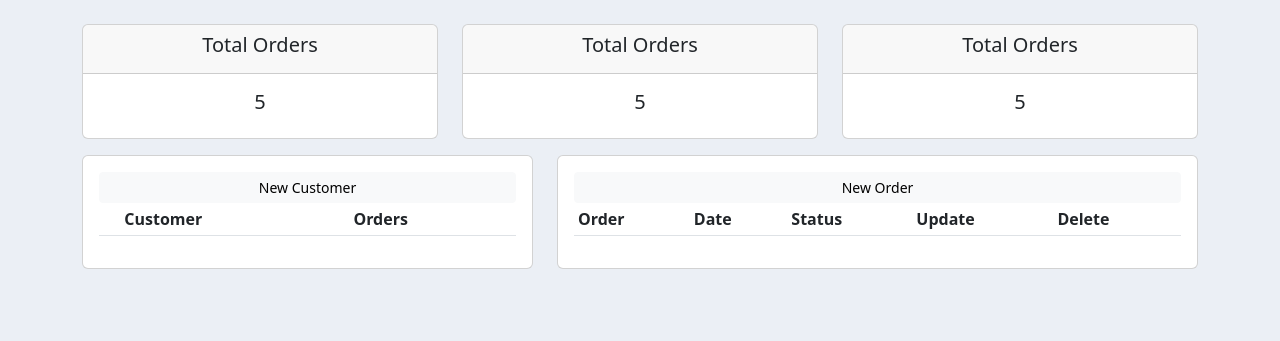
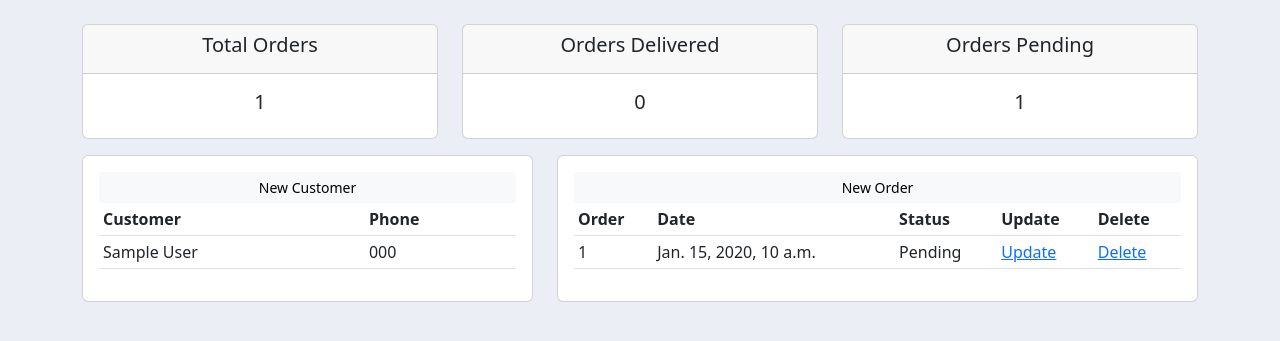
Before and after one commit to JPCLima/CustomerXpress, a Django app: page / in a window 1280 px wide. Shown: the part 56-397 px from the top of the page. Run offline with Django 4.2, Linux system fonts and the light colour scheme; tables that the repository leaves empty hold one stand-in row (values such as "Sample post"); lists and menus that the app fills with data are empty.

Commit message:
Add styles

```diff
--- a/accounts/models.py
+++ b/accounts/models.py
@@ -5,6 +5,7 @@ class Customer(models.Model):
     name = models.CharField(max_length=200, null=True)
     phone = models.CharField(max_length=200, null=True)
     email = models.CharField(max_length=200, null=True)
+    address = models.CharField(max_length=200, null=True)
     date_created = models.DateTimeField(auto_now_add=True, null=True)
 
     def __str__(self):
--- a/accounts/templates/accounts/customer.html
+++ b/accounts/templates/accounts/customer.html
@@ -9,8 +9,10 @@
                 <h5 class="card-title">Customer information</h5>
             </div>
             <div class="card-body">
-                <p>Email:</p>
-                <p>Phone:</p>
+                <p><strong>Name: </strong>{{customer.name}}</p>
+                <p><strong>Email: </strong> {{customer.email}}</p>
+                <p><strong>Phone: </strong>{{customer.phone}}</p>
+                <p><strong>Address: </strong>{{customer.address}}</p>
                 <a href="#" class="btn btn-outline-primary btn-sm ">Update</a>
                 <a href="#" class="btn btn-outline-danger btn-sm ">Delete</a>
             </div>
--- a/accounts/templates/accounts/dashboard.html
+++ b/accounts/templates/accounts/dashboard.html
@@ -12,7 +12,7 @@
                     <h5 class="card-title">Total Orders</h5>
                 </div>
                 <div class="card-body">
-                    <h5 class="card-title">5</h5>
+                    <h5 class="card-title">{{orders_total}}</h5>
                 </div>
             </div>
         </div>
@@ -22,10 +22,10 @@
         <div class="col-md">
             <div class="card text-center mb-3">
                 <div class="card-header">
-                    <h5 class="card-title">Total Orders</h5>
+                    <h5 class="card-title">Orders Delivered</h5>
                 </div>
                 <div class="card-body">
-                    <h5 class="card-title">5</h5>
+                    <h5 class="card-title">{{orders_delivered}}</h5>
                 </div>
             </div>
         </div>
@@ -35,10 +35,10 @@
         <div class="col-md">
             <div class="card text-center mb-3">
                 <div class="card-header">
-                    <h5 class="card-title">Total Orders</h5>
+                    <h5 class="card-title">Orders Pending</h5>
                 </div>
                 <div class="card-body">
-                    <h5 class="card-title">5</h5>
+                    <h5 class="card-title">{{orders_pending}}</h5>
                 </div>
             </div>
         </div>
@@ -56,10 +56,17 @@
             <table class="table table-sm">
                 <a href="" class="btn btn-sm btn-light btn-block">New Customer</a>
                 <tr>
-                    <th></th>
                     <th>Customer</th>
-                    <th>Orders</th>
+                    <th>Phone</th>
                 </tr>
+
+                {% for i in customers  %}
+                <tr>
+                    <td>{{i.name}}</td>
+                    <td>{{i.phone}}</td>
+                </tr>
+                {% endfor %}
+
             </table>
         </div>
     </div>
@@ -77,6 +84,17 @@
                     <th>Update</th>
                     <th>Delete</th>
                 </tr>
+
+                {% for i in orders  %}
+                <tr>
+                    <td>{{i.id}}</td>
+                    <td>{{i.date_created}}</td>
+                    <td>{{i.status}}</td>
+                    <td><a href="#">Update</a></td>
+                    <td><a href="#">Delete</a></td>
+                </tr>
+                {% endfor %}
+
             </table>
         </div>
     </div>
--- a/accounts/urls.py
+++ b/accounts/urls.py
@@ -5,5 +5,5 @@ from .views import customers, home, products
 urlpatterns = [
     path('', home, name='home'),
     path('products/', products, name='products'),
-    path('customers/', customers, name='customers'),
+    path('customers/<str:pk>', customers, name='customers'),
 ]
--- a/accounts/views.py
+++ b/accounts/views.py
@@ -4,7 +4,20 @@ from .models import *
 
 
 def home(request):
-    return render(request, 'accounts/dashboard.html')
+    orders = Order.objects.all()
+    customers = Customer.objects.all()
+
+    orders_total = orders.count()
+    orders_delivered = orders.filter(status='Delivered').count()
+    orders_pending = orders.filter(status='Pending').count()
+    context = {
+        'orders': orders,
+        'customers': customers,
+        'orders_total': orders_total,
+        'orders_delivered': orders_delivered,
+        'orders_pending': orders_pending,
+    }
+    return render(request, 'accounts/dashboard.html', context=context)
 
 def products(request):
     products = Product.objects.all()
@@ -13,5 +26,9 @@ def products(request):
     }
     return render(request, 'accounts/products.html', context)
 
-def customers(request):
-    return render(request, 'accounts/customer.html')
+def customers(request, pk):
+    customer = Customer.objects.get(id=pk)
+    context = {
+        'customer': customer
+    }
+    return render(request, 'accounts/customer.html', context=context)
```
Also changed, not shown: accounts/templates/accounts/products.html (+8 -0 lines), accounts/migrations/0007_customer_address.py (added).
